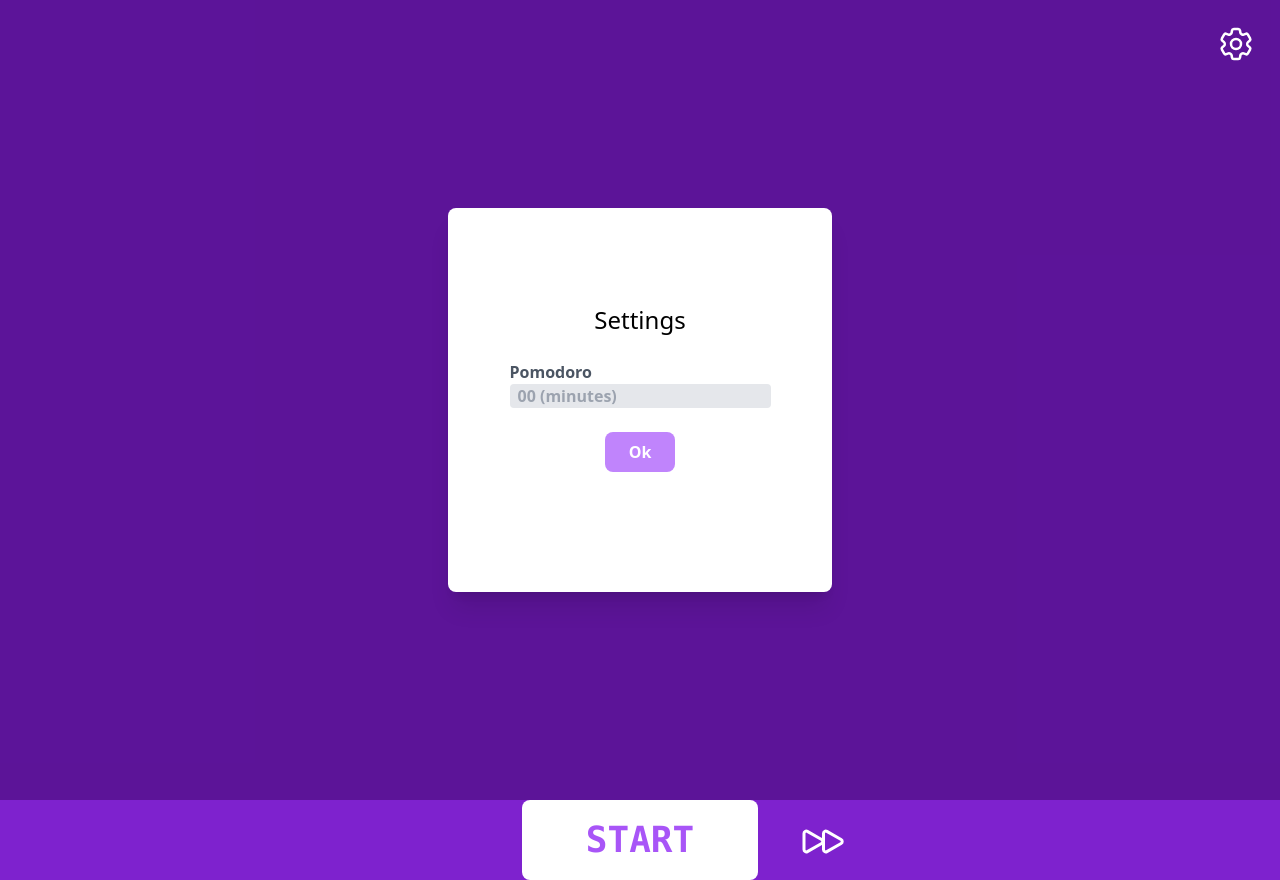
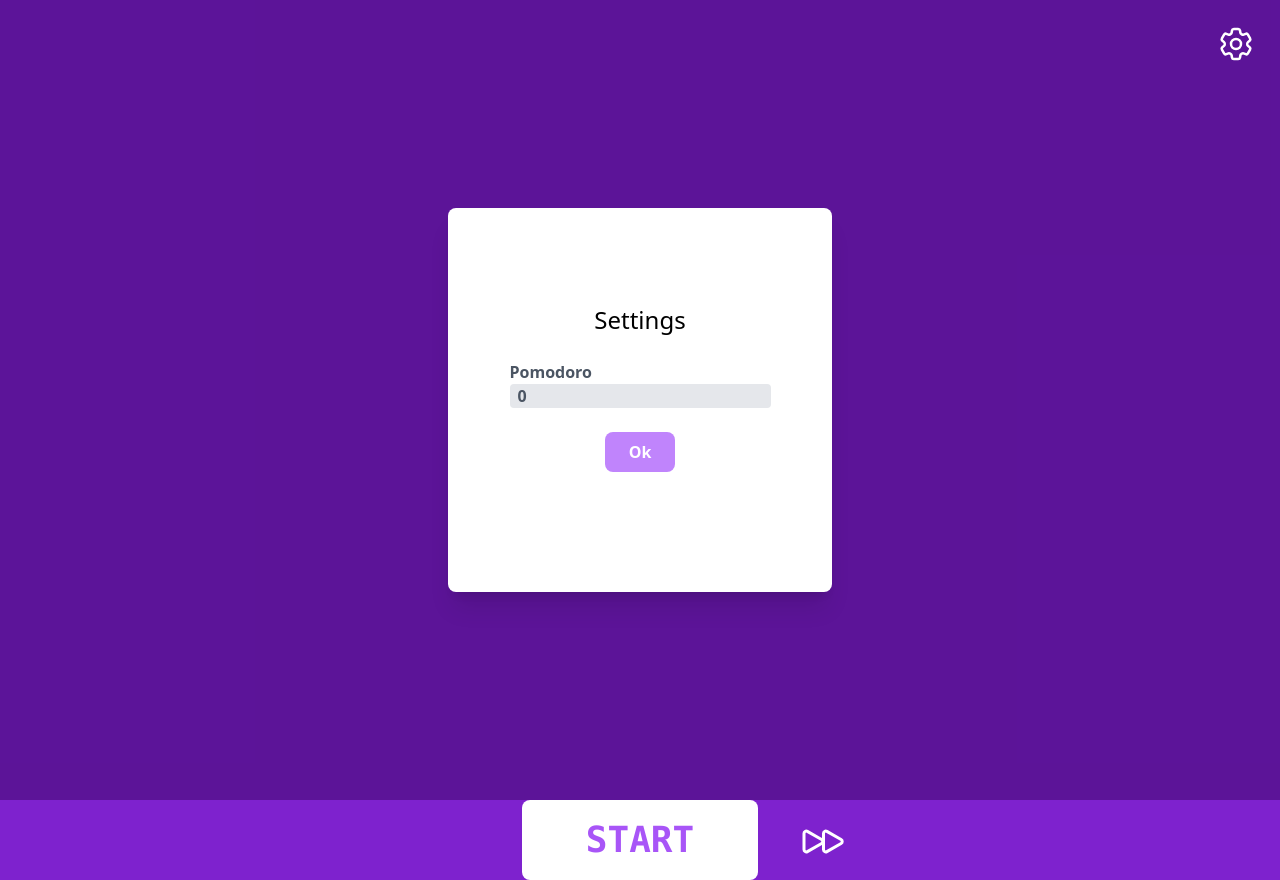
Before and after one commit to pk-021/Pomodoro, a React (Vite) app: page / in a window 1280 px wide. Both pictures are taken after a click on the icon 1236 px from the left and 44 px from the top of the page. Built offline with nearby package versions, Linux system fonts and the light colour scheme; a web font is replaced by a local one.

Commit message:
handle skip and settings in react way

```diff
--- a/src/App.jsx
+++ b/src/App.jsx
@@ -1,10 +1,4 @@
-import {
-  useEffect,
-  useRef,
-  useState,
-  useImperativeHandle,
-  forwardRef,
-} from "react";
+import { useEffect, useRef, useState} from "react";
 
 import CountdownCircle from "./CountdownCircle";
 import CountdownText from "./CountdownText";
@@ -14,16 +8,43 @@ import Skip from "./skip";
 function App() {
   const animationDuration = 500;
   const refreshRate = 1000;
+
   const [isRunning, setIsRunning] = useState(false);
   const [isCounting, setIsCounting] = useState(false);
-
-
-
-  const [totalTime, setTotalTime] = useState(40000);
+  const [settingsVisibility, setSettingsVisibility] = useState(false);
+  const [totalTime, setTotalTime] = useState(5000);
   const [currTime, setCurrTime] = useState(totalTime);
 
   const intervalRef = useRef(null);
 
+
+  useEffect(updateCountdown, [isRunning, isCounting]);
+
+  return (
+    <div className="flex flex-col items-center">
+      <div id="countdown" className="relative felx items-center justify-center">
+        <CountdownCircle isRunning={isRunning} totalTime={totalTime} currTime={currTime} />
+        <CountdownText time={currTime} />
+      </div>
+
+      <div className="userControls flex relative h-fit justify-center items-center">
+        <button
+          className={`px-16 ${isCounting ? "py-3" : "py-5"} z-10 h-fit
+          text-4xl text-purple-500 font-semibold font-mono bg-white rounded-lg`}
+          onClick={handleButtonClick}
+        >
+          {(isCounting & isRunning) ? "PAUSE" : "START"}
+        </button>
+        <Skip resetFun={reset} />
+      </div>
+
+      <Settings visibility={settingsVisibility} setVisibility={setSettingsVisibility} setTotalTime={(timeMins) => {
+        setTotalTime(timeMins);
+        reset();
+      }} />
+
+    </div>
+  );
 
   function updateCountdown() {
     if (isCounting && isRunning) {
@@ -41,28 +62,15 @@ function App() {
           }
         })
       }, refreshRate)
+
     }
     else {
+      setCurrTime(totalTime);
       clearInterval(intervalRef.current);
     }
   }
-  useEffect(updateCountdown, [isRunning, isCounting]);
 
-
-  return (
-    <div className="flex flex-col items-center">
-      <div id="countdown" className="relative felx items-center justify-center">
-        <CountdownCircle isRunning={isRunning} totalTime={totalTime} currTime={currTime} />
-        <CountdownText time={currTime} />
-      </div>
-
-      <div className="userControls flex relative h-fit justify-center items-center">
-        <button
-          className={`px-16 ${isCounting ? "py-3" : "py-5"
-            } z-10 h-fit
-             text-4xl text-purple-500 font-semibold font-mono
-            bg-white rounded-lg`}
-          onClick={() => {
+  function handleButtonClick() {
     if (isRunning) {
       if (isCounting) {
         setIsCounting(false);
@@ -72,42 +80,17 @@ function App() {
       }
     }
     else {
-
+      setCurrTime(totalTime);
       setIsRunning(true);
       setIsCounting(true);
-              setTimeout(() => {
-              }, animationDuration);
-
+    }
   }
 
-
-          }}
-        >
-          {(isCounting & isRunning) ? "PAUSE" : "START"}
-        </button>
-        <Skip resetFun={reset} />
-
-      </div>
-
-      <Settings setPomodoroMins={(timeMins) => {
+  function reset() {
     setIsCounting(false);
     setIsRunning(false);
-      }} />
-
-    </div>
-
-
-
-  );
-
-  function reset() {
-    console.log("clicked skip");
-    setIsCounting(false);
-    setIsRunning(false);
+    setCurrTime(totalTime)
+  }
 }
 
-}
-
-
-
 export default App;
--- a/src/Settings.jsx
+++ b/src/Settings.jsx
@@ -1,24 +1,18 @@
 import { useEffect, useRef, useState } from "react";
 
-function Settings({ setPomodoroMins }) {
-  const [userPomodoroMins, setMins] = useState("");
-  const [visibility, setVisibility] = useState(false);
-
+function Settings(props) {
+  const [userTime, setUserTime] = useState(0);
   const handleSubmit = (event) => {
-
     event.preventDefault();
-    setPomodoroMins(userPomodoroMins);
-    setVisibility(false);
+    props.setTotalTime(userTime * (60 * 1000));
+    props.setVisibility(false);
   };
 
   return (
     <div>
-      {visibility && (
-        <div
-          className="bg-purple-950/50 w-screen h-screen absolute top-0 left-0"
-        >
-          <form
-            onSubmit={handleSubmit}
+      {props.visibility && (
+        <div className="bg-purple-950/50 w-screen h-screen absolute top-0 left-0">
+          <form onSubmit={handleSubmit}
             className="bg-white  flex items-center justify-center flex-col
         absolute top-1/2 left-1/2 -translate-x-1/2 -translate-y-1/2
         w-1/2 min-h-96 max-w-96
@@ -29,7 +23,7 @@ function Settings({ setPomodoroMins }) {
             <div className="pomodoroIP mt-6 font-semibold text-gray-600">
               <h2 className="">Pomodoro</h2>
               <input
-                value={userPomodoroMins}
+                value={userTime}
                 className="bg-gray-200 rounded px-2"
                 type="text"
                 name=""
@@ -38,13 +32,13 @@ function Settings({ setPomodoroMins }) {
                 pattern="\d+(\.\d+)?"
                 placeholder="00 (minutes)"
                 onChange={(evnt) => {
-                  setMins(evnt.target.value);
+                  setUserTime(evnt.target.value);
                 }}
               />
             </div>
 
             <input
-            value={"Ok"}
+              value={"Ok"}
               type="submit"
               className="bg-purple-400 px-6 py-2 rounded-lg  font-semibold text-white m-6"
             />
@@ -60,7 +54,7 @@ function Settings({ setPomodoroMins }) {
         stroke="white"
         className="w-10 h-10 m-6 top-0 right-0 absolute hover:cursor-pointer"
         onClick={() => {
-          setVisibility(!visibility);
+          props.setVisibility(!props.visibility);
         }}
       >
         <path
--- a/src/Skip.jsx
+++ b/src/Skip.jsx
@@ -9,6 +9,4 @@ function Skip(props) {
     )
 }
 
-
-
 export default Skip;
```
Also changed, not shown: src/CountdownCircle.jsx (+0 -8 lines). Lines whose indentation alone changed are shown as unchanged.
